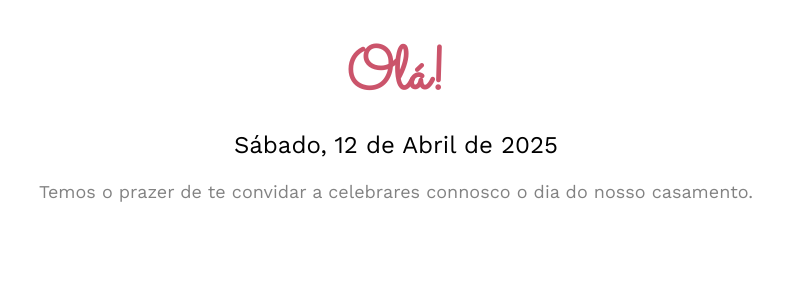
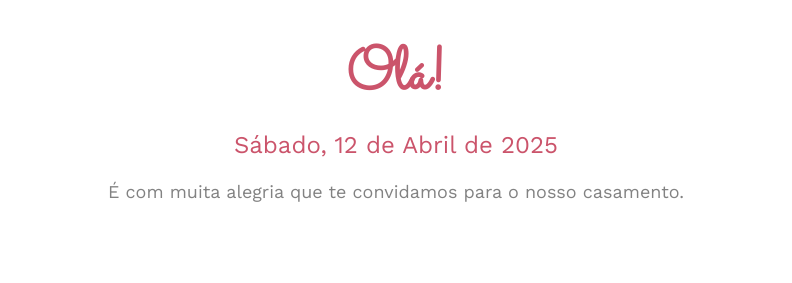
Before and after one commit to avalente88/ana-e-vitor, a plain HTML site: page index.html in a window 1280 px wide. Shown: the part 980-1263 px from the top of the page, without its empty margins (244-1036 px from the left). Drawn offline with nearby package versions, Linux system fonts and the light colour scheme; files whose address does not match are found by name.

Commit message:
add to GCalendar

```diff
--- a/index.html
+++ b/index.html
@@ -92,8 +92,10 @@
 			<div class="row">
 				<div class="col-md-8 col-md-offset-2 text-center fh5co-heading animate-box">
 					<h2>Olá!</h2>
-					<h3>Sábado, 12 de Abril de 2025</h3>
-					<p>Temos o prazer de te convidar a celebrares connosco o dia do nosso casamento.</p>
+					<h3><a href="https://my.calendarlink.com/event/Sj0kj/redirect/google">Sábado, 12 de Abril de 2025</a></h3>
+					<p>É com muita alegria que te convidamos para o nosso casamento.</p>
+
+
 				</div>
 			</div>
 			<div class="couple-wrap animate-box">
```
